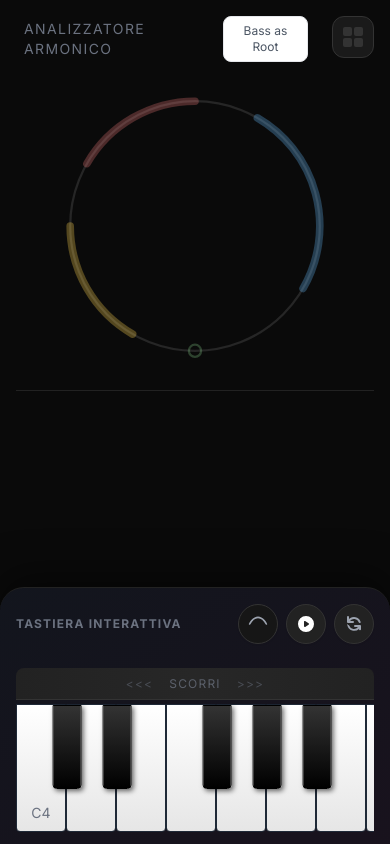
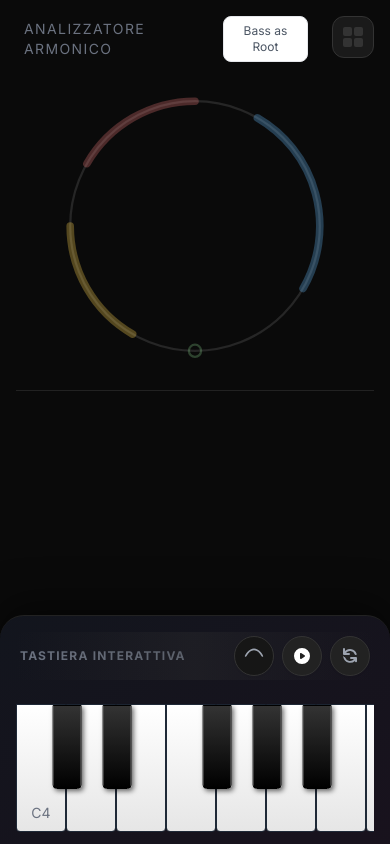
Before and after one commit to Linkcrimson/harmonic_analyzer, a React (Vite) app: page / in a window 390 px wide. Built offline with nearby package versions, Linux system fonts and the light colour scheme.

Commit message:
refactor: Improve mobile touch handling and scrolling areas
- Enhanced single-touch mobile handling for better responsiveness.
- Revised the scrolling area and hit targets for improved interaction.

```diff
--- a/src/App.tsx
+++ b/src/App.tsx
@@ -5,6 +5,8 @@ import { Controls } from './components/Controls';
 import { Piano } from './components/Piano/Piano';
 
 const AppContent: React.FC = () => {
+    const pianoScrollRef = React.useRef<HTMLDivElement>(null);
+
     return (
         <main className="w-full max-w-7xl p-2 md:p-4 lg:p-6 grid grid-cols-1 lg:grid-cols-12 gap-3 md:gap-6 lg:gap-8 pb-[360px] lg:pb-6">
             {/* Left Column: Analysis (5 cols) */}
@@ -18,12 +20,12 @@ const AppContent: React.FC = () => {
                 <div className="absolute inset-0 bg-gradient-to-br from-blue-900/10 to-purple-900/10 pointer-events-none"></div>
 
                 <div className="w-full">
-                    <Controls />
+                    <Controls scrollContainerRef={pianoScrollRef} />
                 </div>
 
                 {/* Center Piano vertically in the remaining space, but biased towards top to match circle */}
                 <div className="flex-1 flex items-start justify-center w-full mt-4 lg:mt-24">
-                    <Piano />
+                    <Piano ref={pianoScrollRef} />
                 </div>
             </div>
         </main>
--- a/src/components/Controls.tsx
+++ b/src/components/Controls.tsx
@@ -1,4 +1,4 @@
-import React from 'react';
+import React, { useRef, useState } from 'react';
 import { useHarmonic } from '../context/HarmonicContext';
 import { OscillatorType } from '../hooks/useAudio';
 
@@ -14,8 +14,15 @@ const WaveformIcon: React.FC<{ type: OscillatorType }> = ({ type }) => {
     }
 };
 
-export const Controls: React.FC = () => {
+interface ControlsProps {
+    scrollContainerRef?: React.RefObject<HTMLDivElement>;
+}
+
+export const Controls: React.FC<ControlsProps> = ({ scrollContainerRef }) => {
     const { currentWaveform, setWaveform, playCurrentChord, reset } = useHarmonic();
+    const [isScrolling, setIsScrolling] = useState(false);
+    const startX = useRef(0);
+    const startScrollLeft = useRef(0);
 
     const toggleWaveform = () => {
         const currentIndex = waveforms.indexOf(currentWaveform);
@@ -23,12 +30,46 @@ export const Controls: React.FC = () => {
         setWaveform(waveforms[nextIndex]);
     };
 
+    const handleTouchStart = (e: React.TouchEvent) => {
+        if (!scrollContainerRef?.current) return;
+        setIsScrolling(true);
+        startX.current = e.touches[0].clientX;
+        startScrollLeft.current = scrollContainerRef.current.scrollLeft;
+    };
+
+    const handleTouchMove = (e: React.TouchEvent) => {
+        if (!scrollContainerRef?.current) return;
+        const dx = e.touches[0].clientX - startX.current;
+        scrollContainerRef.current.scrollLeft = startScrollLeft.current - dx;
+    };
+
+    const handleTouchEnd = () => {
+        setIsScrolling(false);
+    };
+
     return (
-        <div className="flex justify-between items-center w-full max-w-[600px] mb-2 lg:mb-4 relative z-10">
-            <div className="text-xs text-gray-500 font-bold uppercase tracking-widest">
-                Tastiera Interattiva
+        <div
+            className="flex justify-between items-center w-full max-w-[600px] mb-2 lg:mb-4 relative z-10 overflow-hidden rounded-lg p-1 transition-colors duration-300"
+            style={{
+                background: isScrolling ? 'rgba(255,255,255,0.05)' : 'transparent',
+                touchAction: 'pan-x'
+            }}
+            onTouchStart={handleTouchStart}
+            onTouchMove={handleTouchMove}
+            onTouchEnd={handleTouchEnd}
+        >
+            {/* Animated Background Gradient for Feedback */}
+            <div className={`absolute inset-0 bg-gradient-to-r from-transparent via-[#333] to-transparent opacity-30 pointer-events-none transition-transform duration-300 ${isScrolling ? 'scale-x-150' : 'scale-x-100 opacity-0'}`} />
+
+            <div className="text-xs text-gray-500 font-bold uppercase tracking-widest flex items-center gap-2 pointer-events-none">
+                <span className={`transition-opacity duration-300 ${isScrolling ? 'opacity-100 text-blue-400' : 'opacity-0 hidden'}`}>&lt;&lt;</span>
+                <span className={`transition-colors duration-300 ${isScrolling ? 'text-blue-400' : ''}`}>
+                    {isScrolling ? 'SCORRI' : 'TASTIERA INTERATTIVA'}
+                </span>
+                <span className={`transition-opacity duration-300 ${isScrolling ? 'opacity-100 text-blue-400' : 'opacity-0 hidden'}`}>&gt;&gt;</span>
             </div>
-            <div className="flex gap-2 lg:gap-3">
+
+            <div className="flex gap-2 lg:gap-3 relative z-20" onTouchStart={(e) => e.stopPropagation()}>
                 {/* Waveform Toggle */}
                 <button onClick={toggleWaveform}
                     className="h-10 w-10 rounded-full bg-[#161616] text-gray-400 hover:text-white border border-[#333] hover:border-gray-500 flex items-center justify-center transition-colors focus:outline-none shadow-sm"
--- a/src/components/Piano/Piano.tsx
+++ b/src/components/Piano/Piano.tsx
@@ -28,7 +28,7 @@ interface KeyProps {
 // Memoized Key Component
 const Key: React.FC<KeyProps> = memo(({ id, isActive, intervalType, label, blackKey, onInteraction }) => {
 
-    const touchTimeout = useRef<ReturnType<typeof setTimeout> | null>(null);
+    const lastTouchTime = useRef(0);
     const startPos = useRef<{ x: number, y: number } | null>(null);
     const isScrolling = useRef(false);
 
@@ -53,16 +53,9 @@ const Key: React.FC<KeyProps> = memo(({ id, isActive, intervalType, label, black
         }
     };
 
-    const handleTouchStart = (e: React.TouchEvent, noteId: number) => {
-        // Delay touch to detect scroll
+    const handleTouchStart = (e: React.TouchEvent) => {
         startPos.current = { x: e.touches[0].clientX, y: e.touches[0].clientY };
         isScrolling.current = false;
-
-        touchTimeout.current = setTimeout(() => {
-            if (!isScrolling.current) {
-                onInteraction(e, noteId);
-            }
-        }, 75); // 75ms delay to detect scroll
     };
 
     const handleTouchMove = (e: React.TouchEvent) => {
@@ -72,27 +65,22 @@ const Key: React.FC<KeyProps> = memo(({ id, isActive, intervalType, label, black
 
         if (dx > 10 || dy > 10) {
             isScrolling.current = true;
-            if (touchTimeout.current) {
-                clearTimeout(touchTimeout.current);
-                touchTimeout.current = null;
-            }
         }
     };
 
     const handleTouchEnd = (e: React.TouchEvent, noteId: number) => {
-        if (touchTimeout.current) {
-            // If timeout is still pending, it was a tap
-            clearTimeout(touchTimeout.current);
-            touchTimeout.current = null;
-            if (!isScrolling.current) {
-                onInteraction(e, noteId);
-            }
+        if (!isScrolling.current) {
+            // It was a tap, trigger interaction
+            lastTouchTime.current = Date.now();
+            onInteraction(e, noteId);
         }
         startPos.current = null;
+        isScrolling.current = false;
     };
 
     const handleMouseDown = (e: React.MouseEvent, noteId: number) => {
-        // Mouse events are instant
+        // Ignore mouse events that fire immediately after a touch event (emulation)
+        if (Date.now() - lastTouchTime.current < 500) return;
         onInteraction(e, noteId);
     };
 
@@ -106,7 +94,7 @@ const Key: React.FC<KeyProps> = memo(({ id, isActive, intervalType, label, black
                 ...getKeyStyle(isActive, intervalType)
             }}
             onMouseDown={(e) => handleMouseDown(e, id)}
-            onTouchStart={(e) => handleTouchStart(e, id)}
+            onTouchStart={handleTouchStart}
             onTouchMove={handleTouchMove}
             onTouchEnd={(e) => handleTouchEnd(e, id)}
             onKeyDown={(e) => handleKeyDown(e, id)}
@@ -129,7 +117,7 @@ const Key: React.FC<KeyProps> = memo(({ id, isActive, intervalType, label, black
                         ...getKeyStyle(blackKey.isActive, blackKey.intervalType, true)
                     }}
                     onMouseDown={(e) => handleMouseDown(e, blackKey.id)}
-                    onTouchStart={(e) => handleTouchStart(e, blackKey.id)}
+                    onTouchStart={handleTouchStart}
                     onTouchMove={handleTouchMove}
                     onTouchEnd={(e) => handleTouchEnd(e, blackKey.id)}
                     onKeyDown={(e) => handleKeyDown(e, blackKey.id)}
@@ -170,55 +158,9 @@ const octavePattern = [
     { noteIndex: 11, label: 'Si', hasBlackLeft: true }
 ];
 
-const ScrollBar: React.FC<{ scrollContainerRef: React.RefObject<HTMLDivElement | null> }> = ({ scrollContainerRef }) => {
-    const [isScrolling, setIsScrolling] = useState(false);
-    const startX = useRef(0);
-    const startScrollLeft = useRef(0);
-
-    const handleTouchStart = (e: React.TouchEvent) => {
-        if (!scrollContainerRef.current) return;
-        setIsScrolling(true);
-        startX.current = e.touches[0].clientX;
-        startScrollLeft.current = scrollContainerRef.current.scrollLeft;
-    };
-
-    const handleTouchMove = (e: React.TouchEvent) => {
-        if (!scrollContainerRef.current) return;
-        const dx = e.touches[0].clientX - startX.current;
-        scrollContainerRef.current.scrollLeft = startScrollLeft.current - dx;
-    };
-
-    const handleTouchEnd = () => {
-        setIsScrolling(false);
-    };
-
-    return (
-        <div
-            className="w-full h-8 bg-[#222] border-b border-[#333] flex items-center justify-center relative overflow-hidden cursor-grab active:cursor-grabbing touch-none mb-1 rounded-t-lg"
-            onTouchStart={handleTouchStart}
-            onTouchMove={handleTouchMove}
-            onTouchEnd={handleTouchEnd}
-        >
-            {/* Animated Background Gradient */}
-            <div className={`absolute inset-0 bg-gradient-to-r from-transparent via-[#333] to-transparent opacity-30 transition-transform duration-300 ${isScrolling ? 'scale-x-150' : 'scale-x-100'}`} />
-
-            {/* Arrows */}
-            <div className="flex items-center gap-4 text-gray-500 text-xs font-medium tracking-widest uppercase select-none pointer-events-none">
-                <span className={`transition-opacity duration-300 ${isScrolling ? 'opacity-100 animate-pulse' : 'opacity-50'}`}>&lt;&lt;&lt;</span>
-                <span>Scorri</span>
-                <span className={`transition-opacity duration-300 ${isScrolling ? 'opacity-100 animate-pulse' : 'opacity-50'}`}>&gt;&gt;&gt;</span>
-            </div>
-
-            {/* Active Indicator Line */}
-            <div className={`absolute bottom-0 left-0 right-0 h-0.5 bg-blue-500 transition-opacity duration-300 ${isScrolling ? 'opacity-100' : 'opacity-0'}`} />
-        </div>
-    );
-};
-
-export const Piano: React.FC = () => {
+export const Piano = React.forwardRef<HTMLDivElement>((props, ref) => {
     const { activeNotes, analysis, toggleNote } = useHarmonic();
     const { intervals, noteNames } = analysis;
-    const scrollContainerRef = useRef<HTMLDivElement>(null);
 
     const keys = useMemo(() => {
         const generatedKeys: KeyData[] = [];
@@ -299,13 +241,8 @@ export const Piano: React.FC = () => {
 
     return (
         <div className="w-full flex flex-col">
-            {/* Scroll Bar - Visible on Mobile/Tablet mainly, or always if overflow exists */}
-            <div className="lg:hidden w-full">
-                <ScrollBar scrollContainerRef={scrollContainerRef} />
-            </div>
-
             <div
-                ref={scrollContainerRef}
+                ref={ref}
                 className="overflow-x-auto hide-scroll pb-1 lg:pb-4 w-full flex justify-start lg:justify-center relative z-10 scroll-smooth"
             >
                 <div className="w-full flex justify-start lg:justify-center">
@@ -322,4 +259,6 @@ export const Piano: React.FC = () => {
             </div>
         </div>
     );
-};
+});
+
+Piano.displayName = 'Piano';
```
Also changed, not shown: 4 other files (tests, documents, lock files or other folders).
